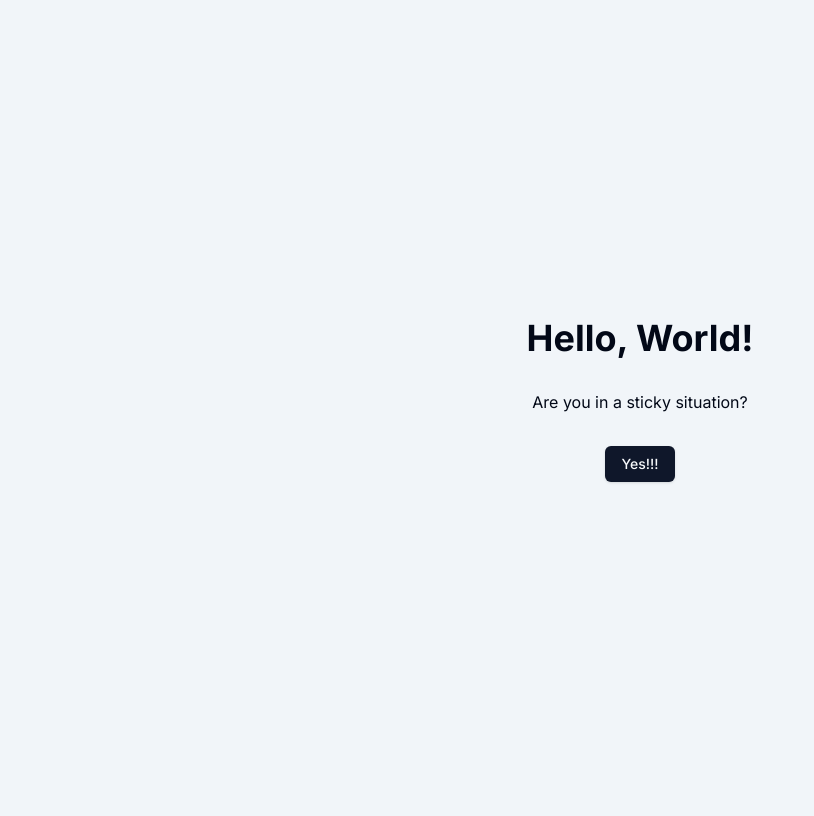
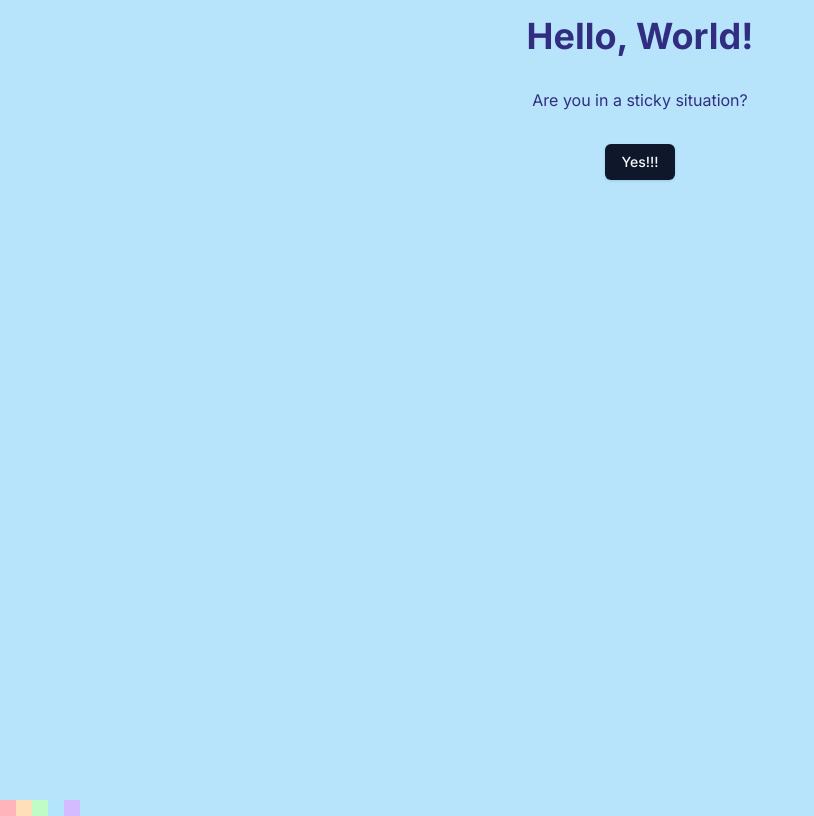
Before and after one commit to petter/sticky.wtf, a Next.js app: page / in a window 1280 px wide. Shown: the whole page, without its empty margins (0-814 px from the left). Built offline with nearby package versions, Linux system fonts and the light colour scheme.

Commit message:
experiment with pastel colorscheme

```diff
--- a/src/app/globals.css
+++ b/src/app/globals.css
@@ -4,7 +4,7 @@
 
 @layer base {
   :root {
-    --background: 0 0% 100%;
+    --background: 200 89% 85%;
     --foreground: 222.2 84% 4.9%;
     --card: 0 0% 100%;
     --card-foreground: 222.2 84% 4.9%;
--- a/src/app/layout.tsx
+++ b/src/app/layout.tsx
@@ -17,10 +17,17 @@ export default function RootLayout({
 }>) {
   return (
     <html lang="en">
-      <body className={cn(inter.className, "bg-slate-100")}>
-        <main className="h-screen w-screen flex items-center justify-center">
+      <body className={cn(inter.className, "text-indigo-900")}>
+        <main className="h-screen w-screen flex justify-center p-4">
           {children}
         </main>
+        <div className="flex">
+          <div className="bg-[#ffb3ba] pt-4 w-4"></div>
+          <div className="bg-[#ffdfba] pt-4 w-4"></div>
+          <div className="bg-[#bffcc6] pt-4 w-4"></div>
+          <div className="bg-[#b3e5fc] pt-4 w-4"></div>
+          <div className="bg-[#d4baff] pt-4 w-4"></div>
+        </div>
       </body>
     </html>
   );
```
